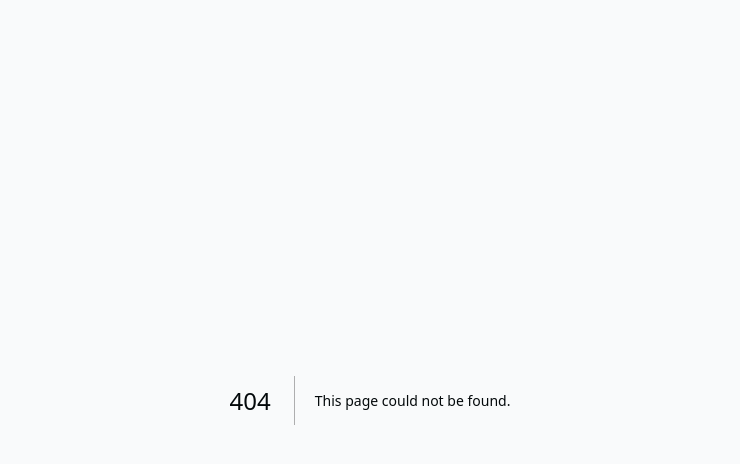
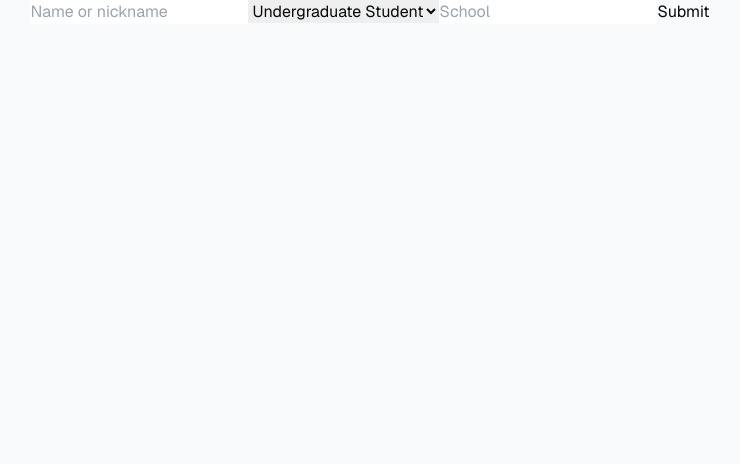
Before and after one commit to visheshg20/cs278_project, a Next.js app: page /onboarding in a window 1280 px wide. Before the commit this address had no page. Shown: the top 464 px of the page, without its empty margins (270-1010 px from the left). Built offline with nearby package versions, Linux system fonts and the light colour scheme.

Commit message:
very very basic onboarding page

```diff
--- /dev/null
+++ b/app/onboarding/page.tsx
@@ -0,0 +1,45 @@
+// components/OnboardingForm.tsx
+
+"use client"; // This is a client component 👈🏽
+
+import React, { useState } from 'react';
+
+interface FormData {
+  name: string;
+  status: 'Undergraduate Student' | 'Graduate Student';
+  school: string;
+}
+
+const OnboardingForm: React.FC = () => {
+  const [formData, setFormData] = useState<FormData>({
+    name: '',
+    status: 'Undergraduate Student',
+    school: '',
+  });
+
+  const handleSubmit = (event: React.FormEvent<HTMLFormElement>) => {
+    event.preventDefault();
+    // Print form data to the console instead of sending it to the server
+    console.log('Form Data Submitted:', formData);
+    alert('Form Submitted! Check console for data.');
+  };
+
+  const handleChange = (e: React.ChangeEvent<HTMLInputElement | HTMLSelectElement>) => {
+    const { name, value } = e.target;
+    setFormData(prev => ({ ...prev, [name]: value }));
+  };
+
+  return (
+    <form onSubmit={handleSubmit}>
+      <input type="text" placeholder="Name or nickname" name="name" value={formData.name} onChange={handleChange} required />
+      <select name="status" value={formData.status} onChange={handleChange}>
+        <option value="Undergraduate Student">Undergraduate Student</option>
+        <option value="Graduate Student">Graduate Student</option>
+      </select>
+      <input type="text" placeholder="School" name="school" value={formData.school} onChange={handleChange} required />
+      <button type="submit">Submit</button>
+    </form>
+  );
+};
+
+export default OnboardingForm;
```
